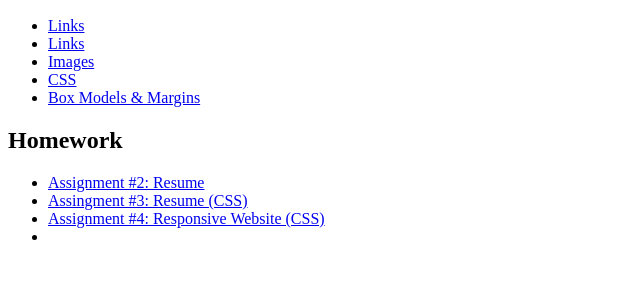
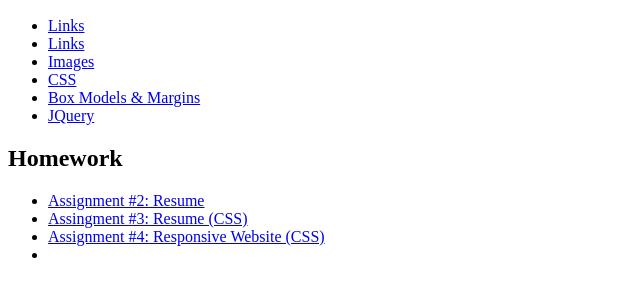
Before and after one commit to danielarci/danielarci.github.io, a plain HTML site: page index.html in a window 1280 px wide. Shown: the part 110-406 px from the top of the page, without its empty margins (0-640 px from the left). Drawn offline with Linux system fonts and the light colour scheme.

Commit message:
add to main

```diff
--- a/index.html
+++ b/index.html
@@ -23,6 +23,9 @@
       <li>
         <a href="samples/box_model/index.html">Box Models & Margins</a>
       </li>
+      <li>
+        <a href="samples/jquery1/index.html">JQuery</a>
+      </li>
     </ul>
     <h2>Homework</h2>
     <ul>
```
Also changed, not shown: samples/jquery1/index.html (+0 -6 lines).
